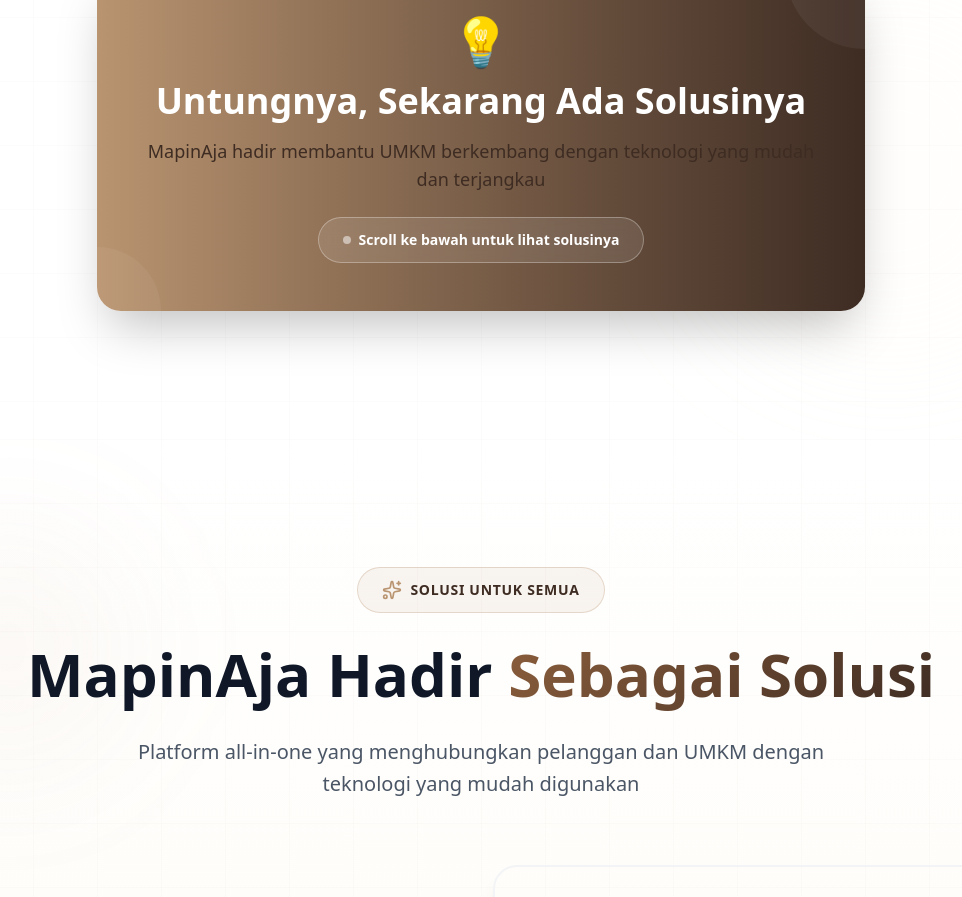
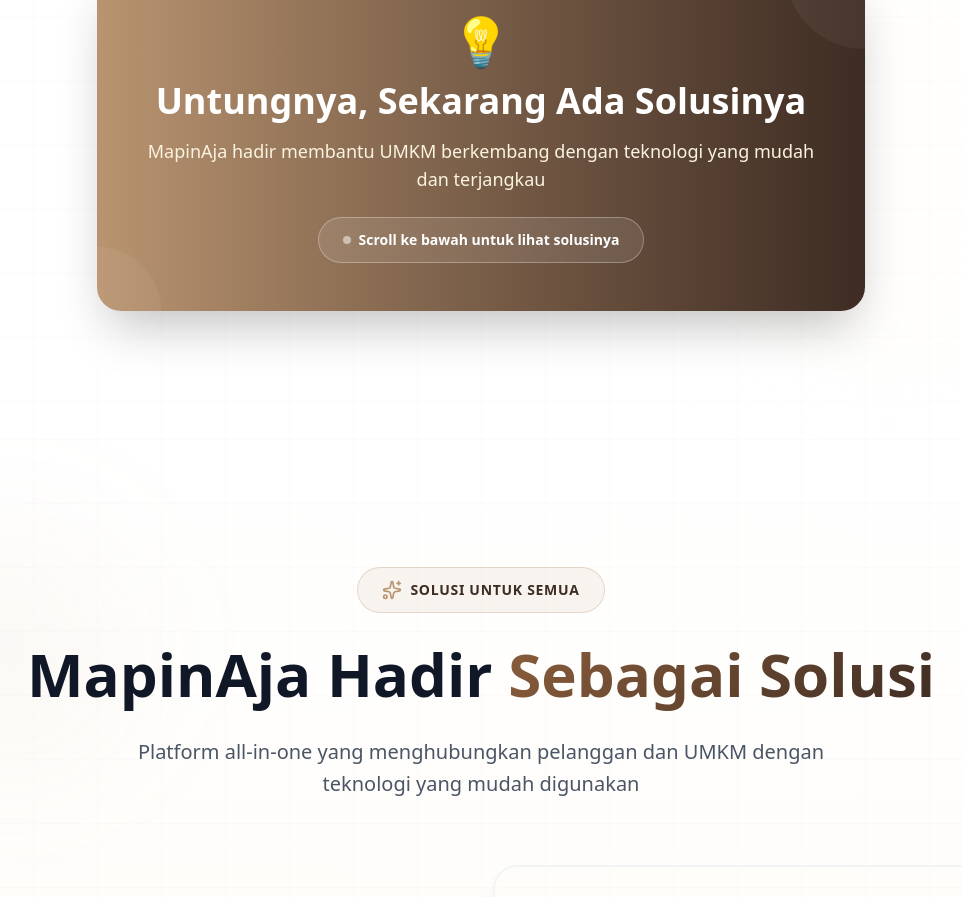
Before and after one commit to Yudann/mapin-aja, a Next.js app: page / in a window 1280 px wide. Shown: the part 1980-2877 px from the top of the page, without its empty margins (159-1121 px from the left). Built offline with nearby package versions, Linux system fonts and the light colour scheme; no server answers.

Commit message:
style: fix text color

```diff
--- a/src/components/section/ProblemSection.tsx
+++ b/src/components/section/ProblemSection.tsx
@@ -127,7 +127,7 @@
             <h3 className="text-3xl sm:text-4xl font-black text-white mb-4">
               Untungnya, Sekarang Ada Solusinya
             </h3>
-            <p className="text-lg text-brown-light]/80 mb-6 max-w-2xl mx-auto">
+            <p className="text-lg text-brown-light mb-6 max-w-2xl mx-auto">
               MapinAja hadir membantu UMKM berkembang dengan teknologi yang
               mudah dan terjangkau
             </p>
```
